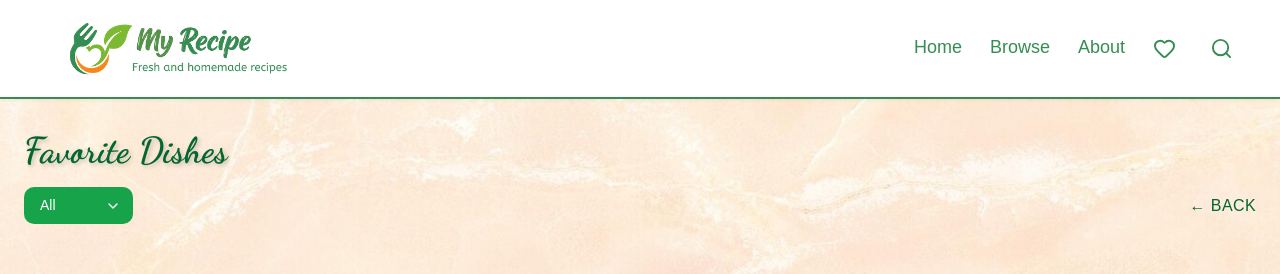
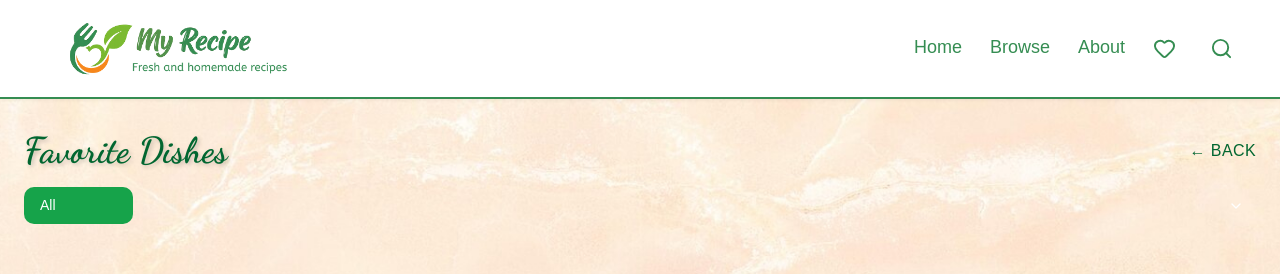
Before and after one commit to MiaMadz/my_recipe, a Next.js app in the folder myrecipe-app/: page /Favorite in a window 1280 px wide. Shown: the top 274 px of the page. Built offline with nearby package versions, Linux system fonts and the light colour scheme.

Commit message:
Fixed back button alignment

```diff
--- a/myrecipe-app/app/Pages/FavoritePage.js
+++ b/myrecipe-app/app/Pages/FavoritePage.js
@@ -59,13 +59,23 @@ export default function FavoritePage() {
       style={{ backgroundImage: "url('/images/bg1.png')" }}
     >
       <div className="max-w-7xl mx-auto px-6 py-8">
+
+        <div className="flex justify-between items-center mb-4">
           <h1
-            className={`${dancing.className} text-4xl text-green-800 mb-4`}
+            className={`${dancing.className} text-4xl text-green-800`}
             style={{ textShadow: '2px 2px 4px rgba(0, 0, 0, 0.2)' }}
           >
             Favorite Dishes
           </h1>
-        <div className="flex justify-between items-center mb-6">
+          <button
+            onClick={() => router.back()}
+            className="text-green-800 font-medium tracking-wide hover:text-green-600 transition"
+          >
+            ← BACK
+          </button>
+        </div>
+
+        <div className="mb-6">
           <div style={wrapperStyle}>
             <select
               value={selectedCategory}
@@ -78,13 +88,6 @@ export default function FavoritePage() {
             </select>
             <ChevronDown size={16} style={iconStyle} />
           </div>
-
-          <button
-            onClick={() => router.back()}
-            className="text-green-800 font-medium tracking-wide hover:text-green-600 transition"
-          >
-            ← BACK
-          </button>
         </div>
 
         {filteredFavorites.length === 0 ? (
```
